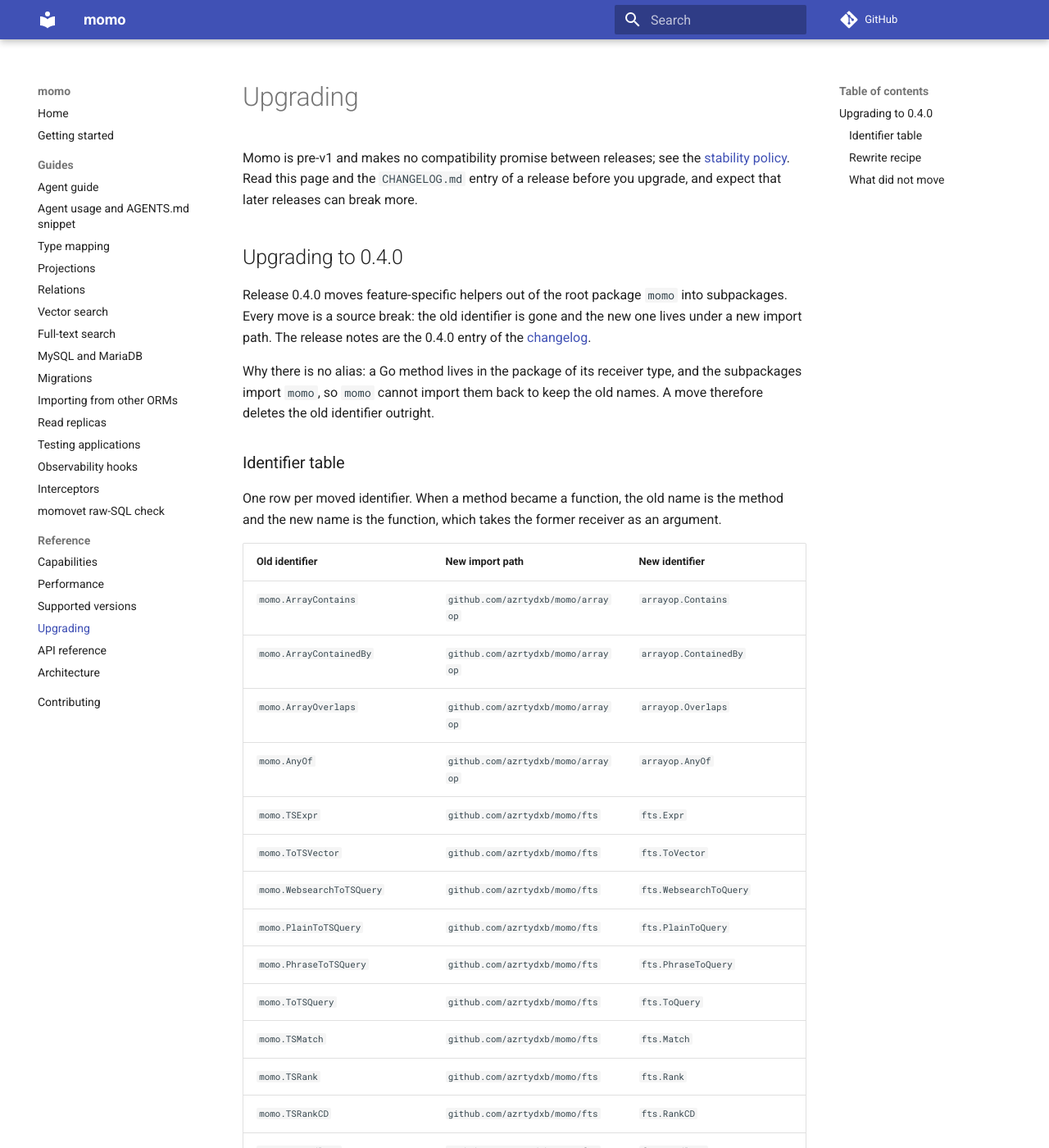
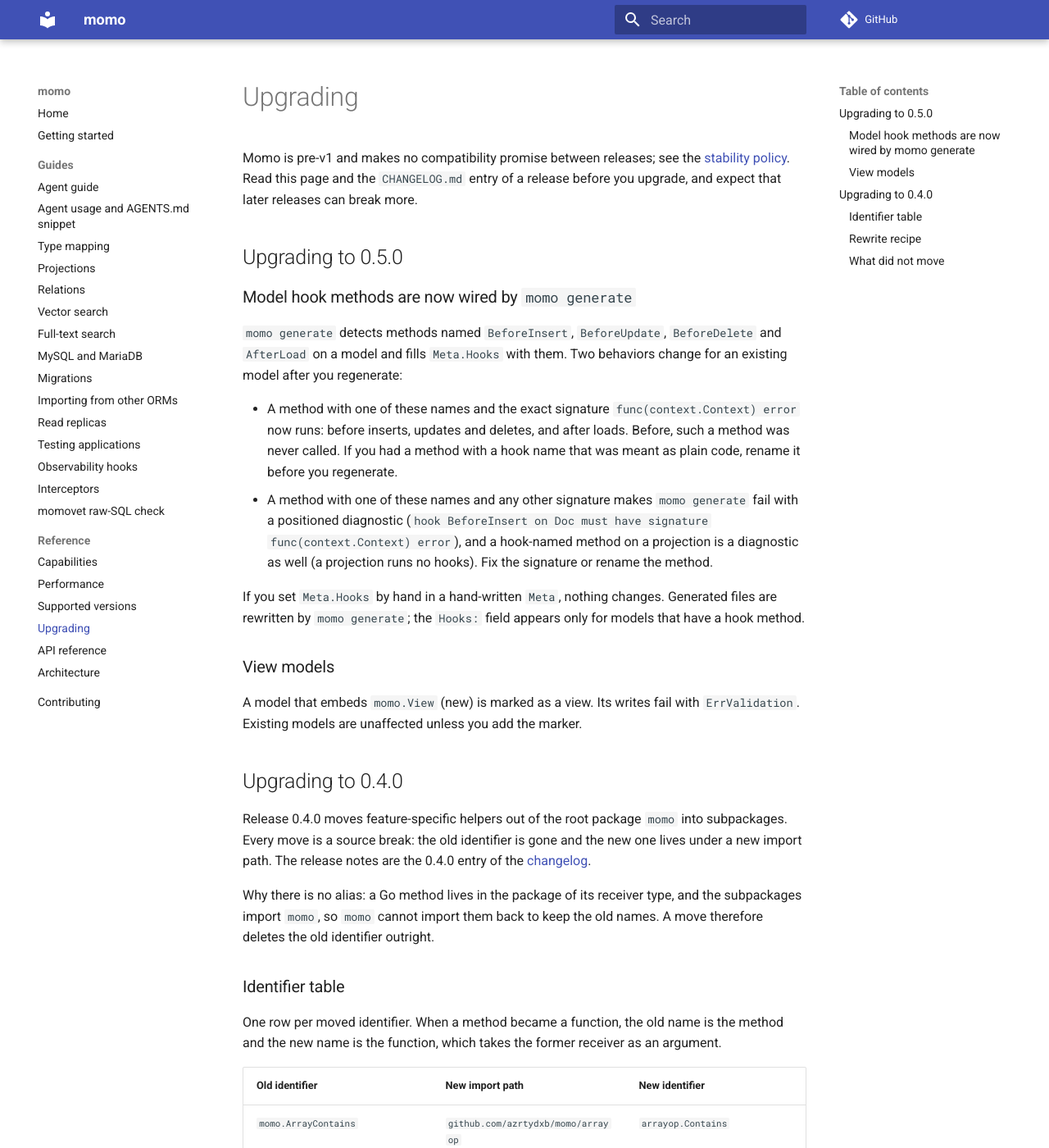
Before and after one commit to azrtydxb/momo, an MkDocs documentation site: the page built from docs/upgrading.md, in a window 1280 px wide and 1400 px high. Shown: the whole window at 82% size. Built offline with MkDocs 1.6.1 and Material for MkDocs 9.7.7, drawn with Linux system fonts in a browser that asks for light colours; comment, search, counter and statistics services are not loaded; the version menu is left out.

Commit message:
feat(gen)!: wire model hook methods into generated metadata
momo generate now fills Meta.Hooks from model methods named BeforeInsert, BeforeUpdate, BeforeDelete and AfterLoad, and reports a hook-named method on a projection. Docs: upgrading, privacy rules.

BREAKING CHANGE: a model method named BeforeInsert, BeforeUpdate, BeforeDelete or AfterLoad with the signature func(context.Context) error now runs as a hook once the code is regenerated, where it was never called before; one with another signature, or a hook-named method on a projection, now makes momo generate fail with a diagnostic.

```diff
--- a/docs/upgrading.md
+++ b/docs/upgrading.md
@@ -4,6 +4,34 @@ Momo is pre-v1 and makes no compatibility promise between releases; see the
 [stability policy](supported-versions.md#stability-policy). Read this page and
 the `CHANGELOG.md` entry of a release before you upgrade, and expect that
 later releases can break more.
+
+## Upgrading to 0.5.0
+
+### Model hook methods are now wired by `momo generate`
+
+`momo generate` detects methods named `BeforeInsert`, `BeforeUpdate`,
+`BeforeDelete` and `AfterLoad` on a model and fills `Meta.Hooks` with them.
+Two behaviors change for an existing model after you regenerate:
+
+- A method with one of these names and the exact signature
+  `func(context.Context) error` now runs: before inserts, updates and deletes,
+  and after loads. Before, such a method was never called. If you had a method
+  with a hook name that was meant as plain code, rename it before you
+  regenerate.
+- A method with one of these names and any other signature makes
+  `momo generate` fail with a positioned diagnostic
+  (`hook BeforeInsert on Doc must have signature func(context.Context) error`),
+  and a hook-named method on a projection is a diagnostic as well (a projection
+  runs no hooks). Fix the signature or rename the method.
+
+If you set `Meta.Hooks` by hand in a hand-written `Meta`, nothing changes.
+Generated files are rewritten by `momo generate`; the `Hooks:` field appears
+only for models that have a hook method.
+
+### View models
+
+A model that embeds `momo.View` (new) is marked as a view. Its writes fail with
+`ErrValidation`. Existing models are unaffected unless you add the marker.
 
 ## Upgrading to 0.4.0
 
```
Also changed, not shown: docs/PRIVACY_RULES.md (+2 -2 lines), 2 other files.
